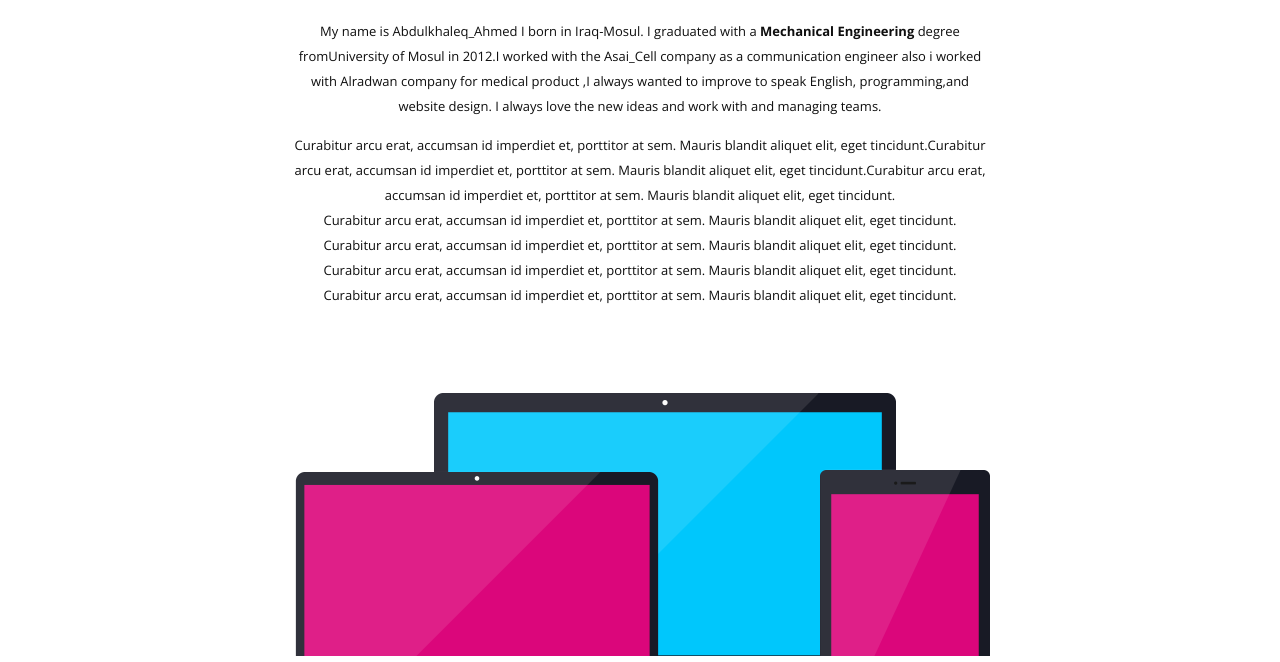
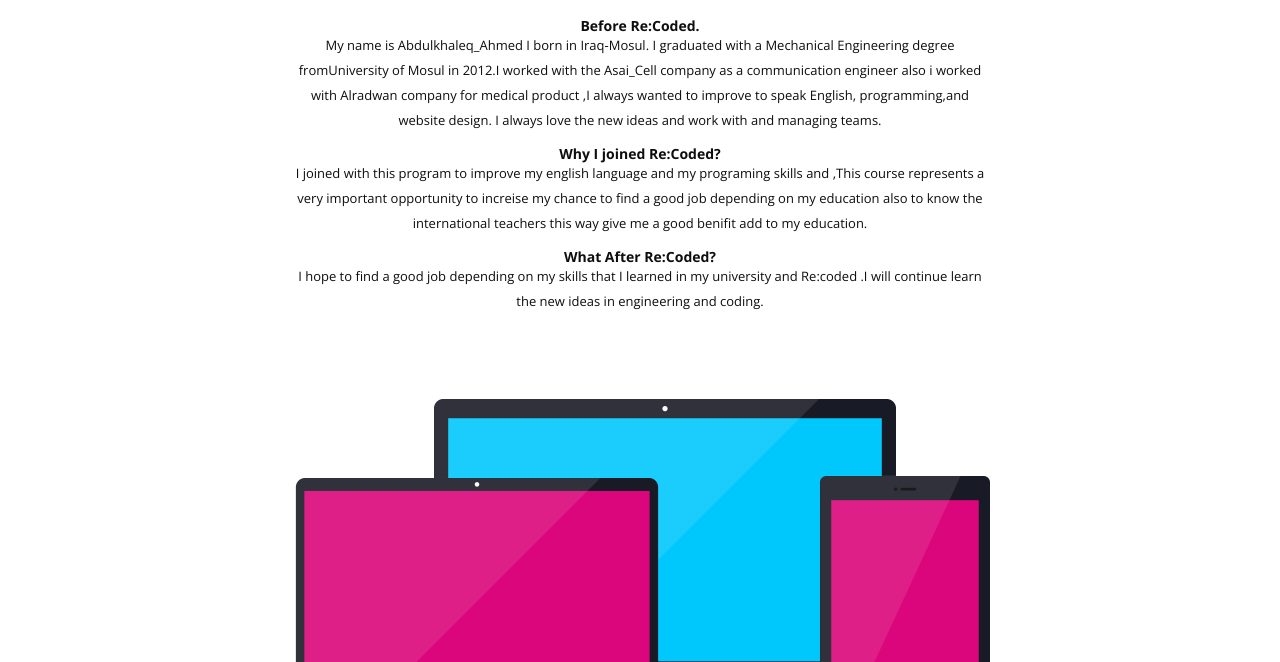
Before and after one commit to abdalkalk/abdalkalk.github.io, a plain HTML site: page about.html in a window 1280 px wide. Shown: the part 180-842 px from the top of the page. Drawn offline with nearby package versions, Linux system fonts and the light colour scheme.

Commit message:
update the about content

```diff
--- a/about.html
+++ b/about.html
@@ -75,14 +75,14 @@
 
                     <div class="section-title text-center wow fadeInUp">
                         <h2>About</h2>
+                        <strong> Before Re:Coded.</strong>
+                        <p>My name is Abdulkhaleq_Ahmed I born in Iraq-Mosul. I graduated with a Mechanical Engineering degree fromUniversity of Mosul in 2012.I worked with the Asai_Cell company as a communication engineer also i worked with Alradwan company for medical product ,I always wanted to improve to speak English, programming,and website design. I always love the new ideas and work with and managing teams.</p>
+                        <br>
+                        <strong>Why I joined Re:Coded?</strong><br>
+                        <p> I joined with this program to improve my english language and my programing skills and ,This course represents a very important opportunity to increise my chance to find a good job depending on my education also to know the international teachers this way give me a good benifit add to my education.</p><br>
+                        <strong>What After Re:Coded?</strong>
+                        <p>I hope to find a good job depending on my skills that I learned in my university and Re:coded .I will continue learn the new ideas in engineering and coding.</p>
 
-                            <p>My name is Abdulkhaleq_Ahmed I born in Iraq-Mosul. I graduated with a <strong> Mechanical Engineering</strong> degree fromUniversity of Mosul in 2012.I worked with the Asai_Cell company as a communication engineer also i worked with Alradwan company for medical product ,I always wanted to improve to speak English, programming,and website design. I always love the new ideas and work with and managing teams.</p>
-                        <br>
-                        <p>Curabitur arcu erat, accumsan id imperdiet et, porttitor at sem. Mauris blandit aliquet elit, eget tincidunt.Curabitur arcu erat, accumsan id imperdiet et, porttitor at sem. Mauris blandit aliquet elit, eget tincidunt.Curabitur arcu erat, accumsan id imperdiet et, porttitor at sem. Mauris blandit aliquet elit, eget tincidunt.</p>
-                        <p>Curabitur arcu erat, accumsan id imperdiet et, porttitor at sem. Mauris blandit aliquet elit, eget tincidunt.</p>
-                        <p>Curabitur arcu erat, accumsan id imperdiet et, porttitor at sem. Mauris blandit aliquet elit, eget tincidunt.</p>
-                        <p>Curabitur arcu erat, accumsan id imperdiet et, porttitor at sem. Mauris blandit aliquet elit, eget tincidunt.</p>
-                        <p>Curabitur arcu erat, accumsan id imperdiet et, porttitor at sem. Mauris blandit aliquet elit, eget tincidunt.</p>
 
                     </div>
 
```
